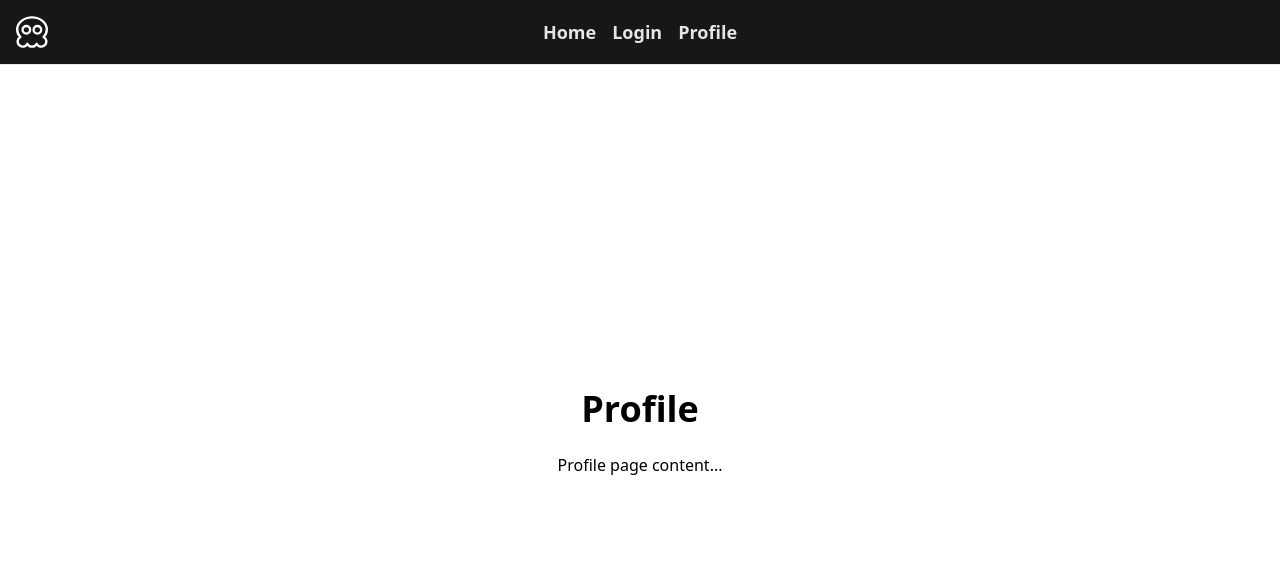
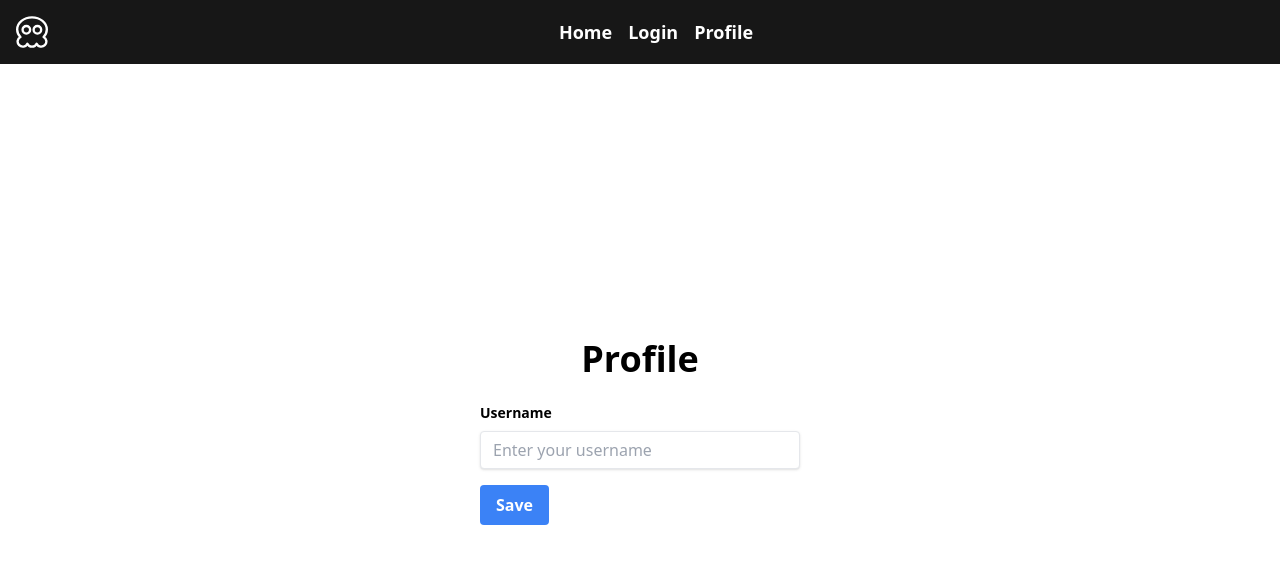
Before and after one commit to ShawnEdgell/superchat-2, a Vue app: page /user-profile in a window 1280 px wide. Shown: the top 564 px of the page. Built offline with nearby package versions, Linux system fonts and the light colour scheme.

Commit message:
added profile and login templates, fixed bugs

```diff
--- a/src/App.vue
+++ b/src/App.vue
@@ -1,38 +1,44 @@
 <template>
     <div class="flex flex-col h-screen">
-      <nav class="flex items-center justify-between p-4 bg-neutral-900 border-b">
-        <!-- Logo on the left -->
-        <img :src="logo" alt="Logo" class="h-8 w-8">
-
-        <!-- Navigation links in the center -->
-        <div class="flex gap-4">
-          <router-link to="/" class="text-lg font-semibold text-neutral-200">Home</router-link>
-          <router-link to="/login" class="text-lg font-semibold text-neutral-200">Login</router-link>
-          <router-link to="/user-profile" class="text-lg font-semibold text-neutral-200">Profile</router-link>
-        </div>
-
-        <!-- Spacer div for balancing the flex layout -->
-        <div class="h-8 w-8"></div>
-      </nav>
+      <!-- Navigation Bar -->
+      <div class="bg-neutral-900 text-white p-4 flex justify-between items-center relative">
+        <!-- Logo -->
+        <img src="@/assets/skull.svg" alt="Logo" class="h-8">
+        <!-- Hamburger Menu Icon for Mobile -->
+        <button @click="toggleMenu" class="text-2xl md:hidden focus:outline-none">
+          ☰
+        </button>
+        <!-- Full Menu for Desktop and Expanded Menu for Mobile -->
+        <nav :class="['absolute top-full text-center left-0 w-full bg-neutral-900 flex-col md:static md:flex md:flex-row gap-4 justify-center flex-1', isMenuOpen ? 'pb-4 flex' : 'hidden']">
+            <router-link to="/" class="text-lg font-semibold">Home</router-link>
+            <router-link to="/login" class="text-lg font-semibold">Login</router-link>
+            <router-link to="/user-profile" class="text-lg font-semibold">Profile</router-link>
+        </nav>
+      </div>
+      <!-- Page Content -->
       <div class="flex-1 overflow-y-auto">
         <router-view></router-view>
       </div>
     </div>
   </template>
 
+
   <script>
-  import logo from '@/assets/skull.svg'; // Import the logo
-
   export default {
     name: 'App',
     data() {
       return {
-        logo, // Make the logo available in the template
+        isMenuOpen: false,
       };
     },
-  }
+    methods: {
+      toggleMenu() {
+        this.isMenuOpen = !this.isMenuOpen;
+      },
+    },
+  };
   </script>
 
   <style>
-  /* You may add global styles if needed */
+  /* ... global styles if necessary ... */
   </style>
--- a/src/components/ChatMessage.vue
+++ b/src/components/ChatMessage.vue
@@ -1,7 +1,9 @@
 <template>
     <div class="flex items-center gap-2 mb-2">
-      <span class="text-sm text-gray-500">{{ message.timestamp }}</span>
-      <p class="flex-1">{{ message.text }}</p>
+      <!-- Increase the size of the timestamp -->
+      <span class="text-base text-gray-500">{{ message.timestamp }}</span>
+      <!-- Increase the size of the message text -->
+      <p class="flex-1 text-lg">{{ message.text }}</p>
     </div>
 </template>
 
--- a/src/components/ChatWindow.vue
+++ b/src/components/ChatWindow.vue
@@ -25,15 +25,15 @@
       this.scrollToBottom();
     },
     methods: {
-      scrollToBottom() {
+    scrollToBottom() {
         this.$nextTick(() => {
-          const lastMessageElement = this.$refs.lastMessage;
-          if (lastMessageElement.length > 0) {
+        const lastMessageElement = this.$refs.lastMessage;
+        if (lastMessageElement && lastMessageElement.length > 0) {
             const lastElement = lastMessageElement[lastMessageElement.length - 1].$el;
             lastElement.scrollIntoView({ behavior: 'smooth' });
-          }
+        }
         });
-      }
+    }
     },
     mounted() {
       this.scrollToBottom(); // Also scroll to bottom when the component is first mounted
--- a/src/components/MessageInput.vue
+++ b/src/components/MessageInput.vue
@@ -1,26 +1,28 @@
 <template>
     <div class="fixed inset-x-0 bottom-0 p-4 bg-white shadow">
-      <div class="flex items-center gap-2 mx-auto">
-        <button @click="toggleEmojiPicker" class="emoji-button">😊</button>
-        <div v-if="isEmojiPickerVisible" class="relative">
-          <emoji-picker @emoji-click="insertEmoji" class="absolute bottom-full left-0 z-10"></emoji-picker>
+      <div class="flex items-center gap-0 mx-auto">
+        <button @click="toggleEmojiPicker" class="emoji-button text-lg p-2 rounded-l-lg bg-white border border-r-0 border-gray-300">😊</button>
+        <div class="relative">
+          <div v-if="isEmojiPickerVisible" class="absolute bottom-10 left-0 z-10">
+            <emoji-picker @emoji-click="insertEmoji"></emoji-picker>
+          </div>
         </div>
         <input
           type="text"
-          class="flex-1 border p-2"
+          class="flex-1 border border-gray-300 focus:border-blue-500 focus:ring focus:ring-blue-200 rounded-r-lg p-2 text-lg"
           placeholder="Type a message..."
           v-model="messageText"
           @keyup.enter="sendMessage"
         />
       </div>
     </div>
-  </template>
+</template>
 
-  <script>
-  import 'emoji-picker-element';
+<script>
+import 'emoji-picker-element';
 
-  export default {
-    name: 'MessageInput',
+export default {
+  name: 'MessageInput',
     data() {
       return {
         messageText: '',
--- a/src/views/UserLogin.vue
+++ b/src/views/UserLogin.vue
@@ -1,17 +1,33 @@
 <template>
   <div class="flex flex-col items-center justify-center h-full p-4">
     <h1 class="text-4xl font-bold mb-6">Login</h1>
-    <form class="w-full max-w-xs">
-      <!-- Form elements here -->
-      <p class="flex justify-center">Login page content...</p>
-      <!-- Add your form fields and submit button -->
+    <form @submit.prevent="handleLogin" class="w-full max-w-xs">
+      <div class="mb-4">
+        <label for="username" class="block text-sm font-bold mb-2">Username</label>
+        <input id="username" type="text" placeholder="Enter your username" class="shadow appearance-none border rounded w-full py-2 px-3 text-gray-700 leading-tight focus:outline-none focus:shadow-outline">
+      </div>
+      <div class="mb-6">
+        <label for="password" class="block text-sm font-bold mb-2">Password</label>
+        <input id="password" type="password" placeholder="Enter your password" class="shadow appearance-none border rounded w-full py-2 px-3 text-gray-700 mb-3 leading-tight focus:outline-none focus:shadow-outline">
+      </div>
+      <div class="flex items-center justify-between">
+        <button class="bg-blue-500 hover:bg-blue-700 text-white font-bold py-2 px-4 rounded focus:outline-none focus:shadow-outline" type="submit">
+          Sign In
+        </button>
+      </div>
     </form>
   </div>
 </template>
 
 <script>
 export default {
-  name: 'UserLogin'
+  name: 'UserLogin',
+  methods: {
+    handleLogin() {
+      // Handle the login logic here
+      alert('Login functionality not implemented yet.');
+    }
+  }
 }
 </script>
 
--- a/src/views/UserProfile.vue
+++ b/src/views/UserProfile.vue
@@ -1,20 +1,32 @@
 <template>
     <div class="flex flex-col items-center justify-center h-full p-4">
       <h1 class="text-4xl font-bold mb-6">Profile</h1>
-      <form class="w-full max-w-xs">
-        <!-- Form elements here -->
-        <p class="flex justify-center">Profile page content...</p>
-        <!-- Add your form fields and submit button -->
+      <form @submit.prevent="saveProfile" class="w-full max-w-xs">
+        <div class="mb-4">
+          <label for="username" class="block text-sm font-bold mb-2">Username</label>
+          <input id="username" type="text" placeholder="Enter your username" class="shadow appearance-none border rounded w-full py-2 px-3 text-gray-700 leading-tight focus:outline-none focus:shadow-outline">
+        </div>
+        <div class="flex items-center justify-between">
+          <button class="bg-blue-500 hover:bg-blue-700 text-white font-bold py-2 px-4 rounded focus:outline-none focus:shadow-outline" type="submit">
+            Save
+          </button>
+        </div>
       </form>
     </div>
   </template>
 
   <script>
   export default {
-    name: 'UserLogin'
+    name: 'UserProfile',
+    methods: {
+      saveProfile() {
+        // Handle the profile save logic here
+        alert('Profile save functionality not implemented yet.');
+      }
+    }
   }
   </script>
 
   <style scoped>
-  /* Add styles specific to Login view if needed */
+  /* Add styles specific to Profile view if needed */
   </style>
```
Lines whose indentation alone changed are shown as unchanged.
